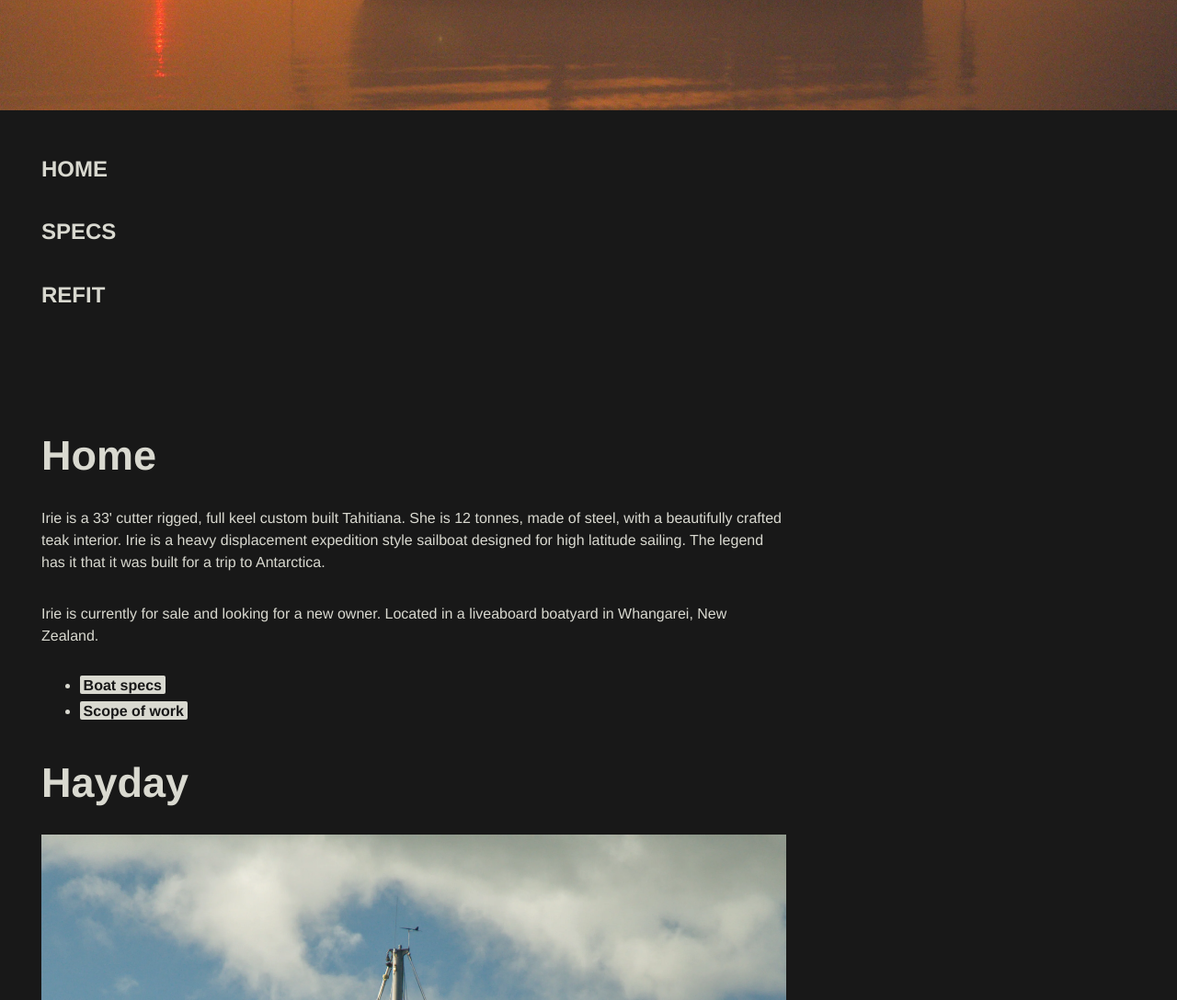
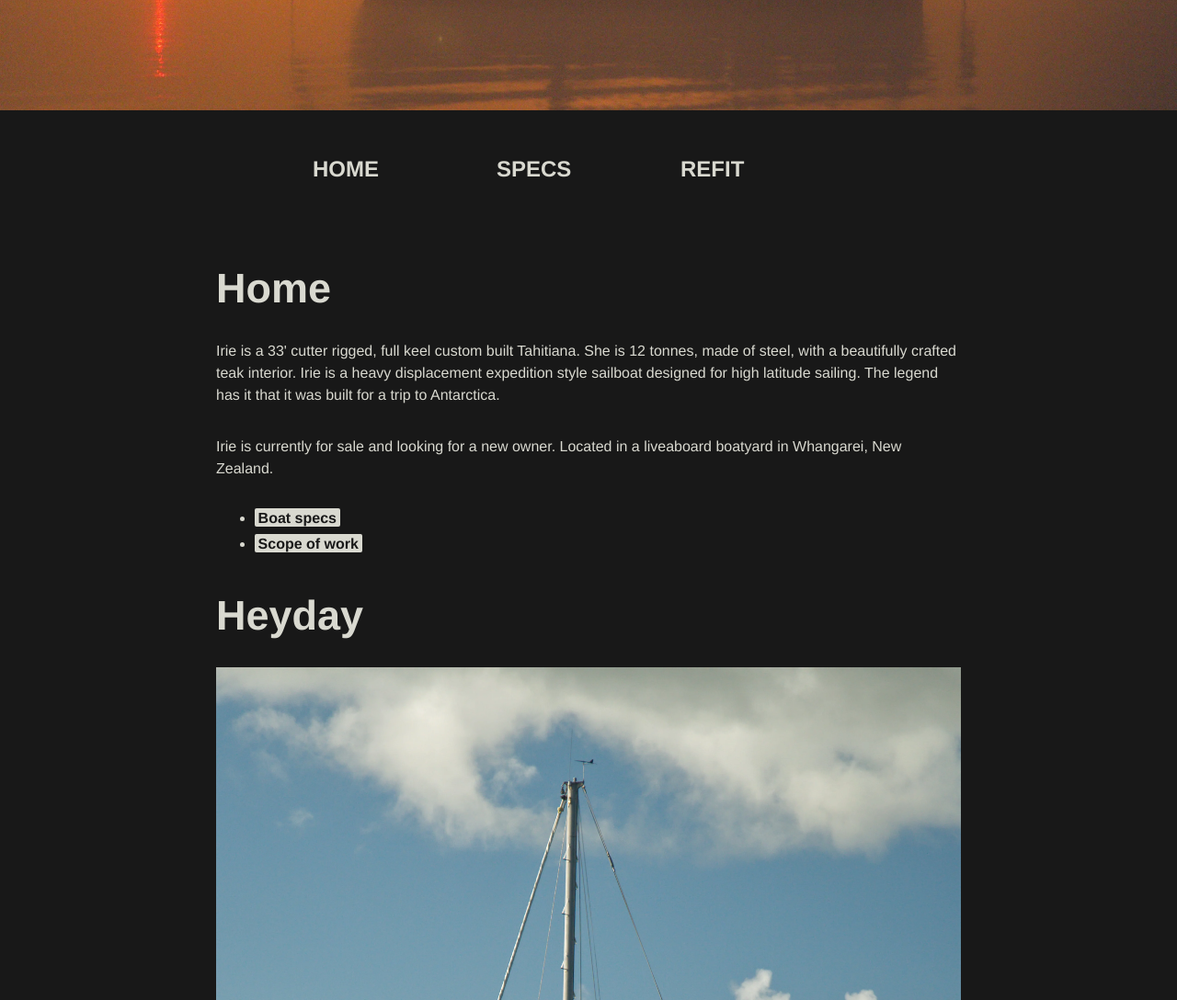
Before and after one commit to nomand/DearIrie, a plain HTML site: page site/home.html in a window 1280 px wide. Shown: the part 440-1528 px from the top of the page at 92% size. Drawn offline with Linux system fonts and the light colour scheme.

Commit message:
Heyday, flexbox

```diff
--- a/site/home.html
+++ b/site/home.html
@@ -48,7 +48,7 @@ Located in a liveaboard boatyard in Whangarei, New Zealand.</p>
 <li><a href="specs.html">Boat specs</a></li>
 <li><a href="refit.html">Scope of work</a></li>
 </ul>
-<h1 id="hayday">Hayday</h1>
+<h1 id="heyday">Heyday</h1>
 <p><img alt="Irie Moored at Uquharts Bay" src="../content/images/IrieMooredUquharts.webp" />
 <img alt="Irie Dusk at Sea" src="../content/images/IrieDuskAtSea.webp" />
 <img alt="Irie in the fog" src="../content/images/IrieInTheFog.webp" />
--- a/src/css/main.css
+++ b/src/css/main.css
@@ -30,13 +30,16 @@ header { grid-area: header; box-sizing: border-box; position: relative; width: 1
 
 #wrap { display: grid; grid-template-columns: minmax(900px, 100%); grid-template-areas: "header" "nav" "main" "footer"; }
 
-nav  { display: flex; box-sizing: border-box; overflow-x: auto; gap: 20px; padding: var(--panel-padding) 0 var(--panel-padding) var(--panel-padding); grid-area: nav; min-width: 300px;}
-main { padding: var(--panel-padding); box-sizing: border-box; grid-area: main; max-width: 900px; }
+nav  { display: grid; box-sizing: border-box; overflow-x: auto; gap: 20px; padding: var(--panel-padding) var(--panel-padding) 0px var(--panel-padding); min-width: 300px; max-width: 900px; margin: 0px auto; grid-area: nav; }
+main { padding: var(--panel-padding); box-sizing: border-box; grid-area: main; max-width: 900px; margin: 0px auto; }
   main section { margin-bottom: var(--panel-padding); }
   main img, main video { width:100%; max-width: 900px; display: block; margin-bottom: 15px; user-select: none; }
 .date { color: var(--color-faded)}
 
-.topicblock { display: block; float: none; min-width: 200px; margin-bottom: 20px; white-space: nowrap; -webkit-column-break-inside: avoid; page-break-inside: avoid; break-inside: avoid; }
+.site-nav { display: flex; max-width: 900px; }
+
+
+.topicblock { display: block; min-width: 200px; margin-bottom: 20px; white-space: nowrap; -webkit-column-break-inside: avoid; page-break-inside: avoid; break-inside: avoid; }
 .topicblock .topichead { display: inline-block; font-weight: bold; text-transform: uppercase; margin-bottom: 10px; font-size: 24px; user-select: none; -moz-user-select: none; -webkit-user-select: none; }
 .topicblock .topic { display: block; margin-bottom: 5px; width:auto; }
 .topicblock a:after, h2 a:after { content: ""; }
```
